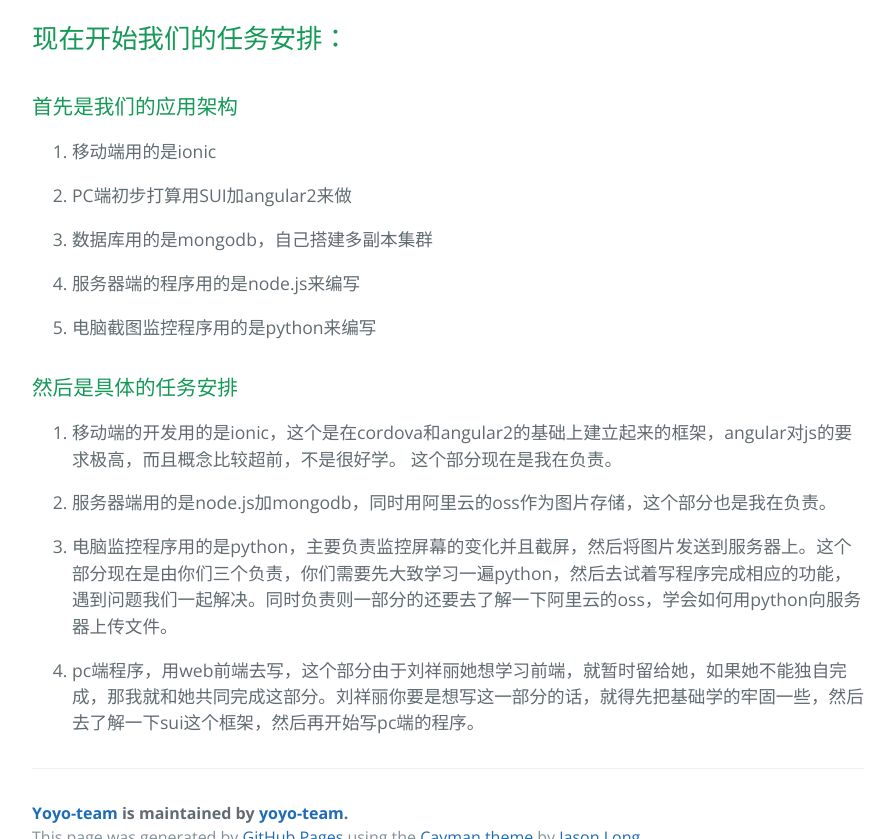
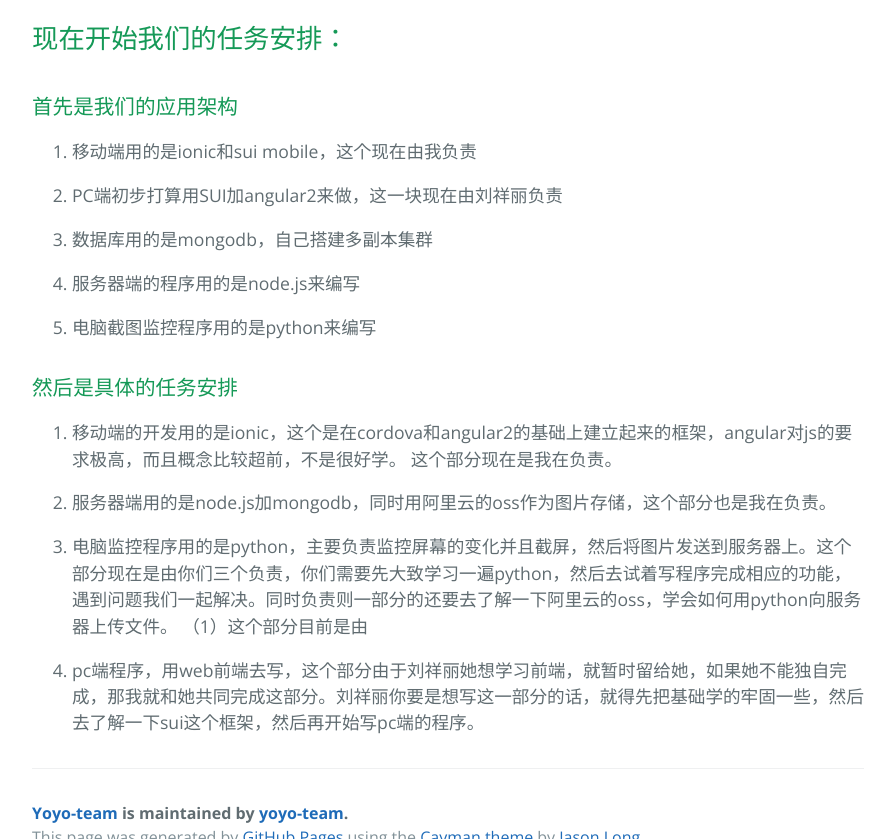
Before and after one commit to yoyo-team/schedules, a plain HTML site: page index.html in a window 1280 px wide. Shown: the part 480-1319 px from the top of the page, without its empty margins (192-1087 px from the left). Drawn offline with nearby package versions, Linux system fonts and the light colour scheme.

```diff
--- a/index.html
+++ b/index.html
@@ -29,8 +29,8 @@
 <a id="首先是我们的应用架构" class="anchor" href="#%E9%A6%96%E5%85%88%E6%98%AF%E6%88%91%E4%BB%AC%E7%9A%84%E5%BA%94%E7%94%A8%E6%9E%B6%E6%9E%84" aria-hidden="true"><span aria-hidden="true" class="octicon octicon-link"></span></a>首先是我们的应用架构</h3>
 
 <ol>
-<li><p>移动端用的是ionic</p></li>
-<li><p>PC端初步打算用SUI加angular2来做</p></li>
+<li><p>移动端用的是ionic和sui mobile，这个现在由我负责</p></li>
+<li><p>PC端初步打算用SUI加angular2来做，这一块现在由刘祥丽负责</p></li>
 <li><p>数据库用的是mongodb，自己搭建多副本集群</p></li>
 <li><p>服务器端的程序用的是node.js来编写</p></li>
 <li><p>电脑截图监控程序用的是python来编写</p></li>
@@ -45,7 +45,8 @@
 <li><p>移动端的开发用的是ionic，这个是在cordova和angular2的基础上建立起来的框架，angular对js的要求极高，而且概念比较超前，不是很好学。
 这个部分现在是我在负责。</p></li>
 <li><p>服务器端用的是node.js加mongodb，同时用阿里云的oss作为图片存储，这个部分也是我在负责。</p></li>
-<li><p>电脑监控程序用的是python，主要负责监控屏幕的变化并且截屏，然后将图片发送到服务器上。这个部分现在是由你们三个负责，你们需要先大致学习一遍python，然后去试着写程序完成相应的功能，遇到问题我们一起解决。同时负责则一部分的还要去了解一下阿里云的oss，学会如何用python向服务器上传文件。</p></li>
+<li><p>电脑监控程序用的是python，主要负责监控屏幕的变化并且截屏，然后将图片发送到服务器上。这个部分现在是由你们三个负责，你们需要先大致学习一遍python，然后去试着写程序完成相应的功能，遇到问题我们一起解决。同时负责则一部分的还要去了解一下阿里云的oss，学会如何用python向服务器上传文件。
+（1）这个部分目前是由</p></li>
 <li><p>pc端程序，用web前端去写，这个部分由于刘祥丽她想学习前端，就暂时留给她，如果她不能独自完成，那我就和她共同完成这部分。刘祥丽你要是想写这一部分的话，就得先把基础学的牢固一些，然后去了解一下sui这个框架，然后再开始写pc端的程序。</p></li>
 </ol>
 
--- a/params.json
+++ b/params.json
@@ -1,6 +1,6 @@
 {
   "name": "Yoyo-team",
   "tagline": "YoYo note developing task schedules !",
-  "body": "#Hello,各位小伙伴们，暑假快乐。\r\n\r\n##现在开始我们的任务安排：\r\n\r\n###首先是我们的应用架构\r\n\r\n1. 移动端用的是ionic\r\n\r\n2. PC端初步打算用SUI加angular2来做\r\n\r\n3. 数据库用的是mongodb，自己搭建多副本集群\r\n\r\n4. 服务器端的程序用的是node.js来编写\r\n\r\n5. 电脑截图监控程序用的是python来编写\r\n\r\n======\r\n\r\n###然后是具体的任务安排\r\n\r\n1. 移动端的开发用的是ionic，这个是在cordova和angular2的基础上建立起来的框架，angular对js的要求极高，而且概念比较超前，不是很好学。\r\n这个部分现在是我在负责。\r\n\r\n2. 服务器端用的是node.js加mongodb，同时用阿里云的oss作为图片存储，这个部分也是我在负责。\r\n\r\n3. 电脑监控程序用的是python，主要负责监控屏幕的变化并且截屏，然后将图片发送到服务器上。这个部分现在是由你们三个负责，你们需要先大致学习一遍python，然后去试着写程序完成相应的功能，遇到问题我们一起解决。同时负责则一部分的还要去了解一下阿里云的oss，学会如何用python向服务器上传文件。\r\n\r\n4. pc端程序，用web前端去写，这个部分由于刘祥丽她想学习前端，就暂时留给她，如果她不能独自完成，那我就和她共同完成这部分。刘祥丽你要是想写这一部分的话，就得先把基础学的牢固一些，然后去了解一下sui这个框架，然后再开始写pc端的程序。\r\n\r\n\r\n\r\n",
+  "body": "#Hello,各位小伙伴们，暑假快乐。\r\n\r\n##现在开始我们的任务安排：\r\n\r\n###首先是我们的应用架构\r\n\r\n1. 移动端用的是ionic和sui mobile，这个现在由我负责\r\n\r\n2. PC端初步打算用SUI加angular2来做，这一块现在由刘祥丽负责\r\n\r\n3. 数据库用的是mongodb，自己搭建多副本集群\r\n\r\n4. 服务器端的程序用的是node.js来编写\r\n\r\n5. 电脑截图监控程序用的是python来编写\r\n\r\n======\r\n\r\n###然后是具体的任务安排\r\n\r\n1. 移动端的开发用的是ionic，这个是在cordova和angular2的基础上建立起来的框架，angular对js的要求极高，而且概念比较超前，不是很好学。\r\n这个部分现在是我在负责。\r\n\r\n2. 服务器端用的是node.js加mongodb，同时用阿里云的oss作为图片存储，这个部分也是我在负责。\r\n\r\n3. 电脑监控程序用的是python，主要负责监控屏幕的变化并且截屏，然后将图片发送到服务器上。这个部分现在是由你们三个负责，你们需要先大致学习一遍python，然后去试着写程序完成相应的功能，遇到问题我们一起解决。同时负责则一部分的还要去了解一下阿里云的oss，学会如何用python向服务器上传文件。\r\n（1）这个部分目前是由\r\n\r\n4. pc端程序，用web前端去写，这个部分由于刘祥丽她想学习前端，就暂时留给她，如果她不能独自完成，那我就和她共同完成这部分。刘祥丽你要是想写这一部分的话，就得先把基础学的牢固一些，然后去了解一下sui这个框架，然后再开始写pc端的程序。\r\n\r\n\r\n\r\n",
   "note": "Don't delete this file! It's used internally to help with page regeneration."
 }
```
